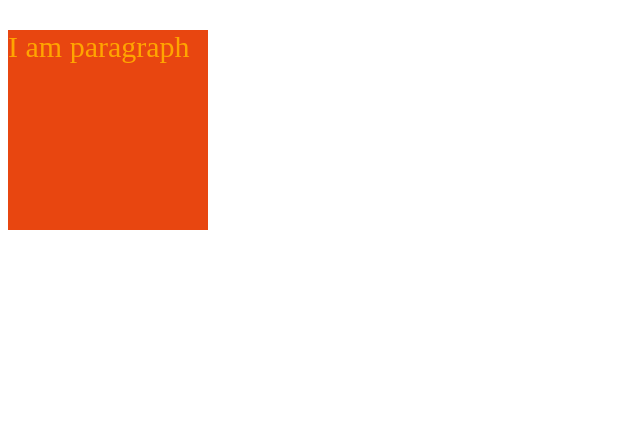
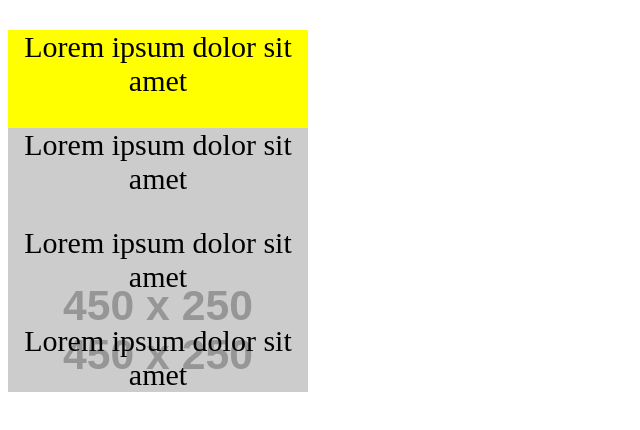
Before and after one commit to jurekcistudent/sass_examples, a plain HTML site: page index.html in a window 1280 px wide. Shown: the whole page, without its empty margins (0-640 px from the left). Drawn offline with Linux system fonts and the light colour scheme; placeholder pictures from the web are drawn by us.

Commit message:
minor updates end of second video

```diff
--- a/index.html
+++ b/index.html
@@ -7,7 +7,18 @@
 </head>
 <body>
 	<div class="wrapper">
-		<p>I am paragraph</p>
+		<div class="main">
+			<p>Lorem ipsum dolor sit amet</p>
+			<div class="container">
+				<p>Lorem ipsum dolor sit amet</p>
+				<div class="article">
+				<p>Lorem ipsum dolor sit amet</p>
+					<div class="post">
+						<p>Lorem ipsum dolor sit amet</p>
+					</div>
+				</div>
+			</div>
+		</div>
 	</div>
 </body>
 </html>
--- a/main.sass
+++ /dev/null
@@ -1,8 +0,0 @@
-.wrapper
-    width: 200px
-    height: 200px
-    background-color: #e84610
-
-    p
-        font-size: 30px
-        color: #fff
--- a/main.scss
+++ b/main.scss
@@ -1,10 +1,58 @@
-.wrapper {
-    width: 200px;
-    height: 200px;
-    background-color: #e84610;
+/*.wrapper {
+    .main {
+        .container {
+            .article {
+                .post {
+                    p {
+                        color: blue;
+                    }
+                }
+            }
+        }
+    }
+}*/
 
-    p {
-        font-size:30px;
-        color: orange;
+.main {
+    .wrapper & {
+        width: 300px;
+        height: 300px;
+        background-color: yellow;
     }
 }
+
+p {
+    font: {
+     family: open-sans;
+     size: 30px;
+     weight: 500;
+    }
+
+    text: {
+        align: center;
+        transform: uppercases;
+    }
+}
+
+%backgroundImage {
+    background: {
+        size: cover;
+        position: center center;
+        repeat: no-repeat;
+    }
+}
+
+div {
+    @extend %backgroundImage;
+}
+
+.container {
+     background-image: url("https://dummyimage.com/450x250/f00/fff");
+}
+
+.article {
+    background-image: url("https://dummyimage.com/450x250/000/fff");
+}
+
+.post {
+    background-image: url("https://dummyimage.com/450x250/ddd/fff");
+}
```
Also changed, not shown: main.css, 1 other file.
